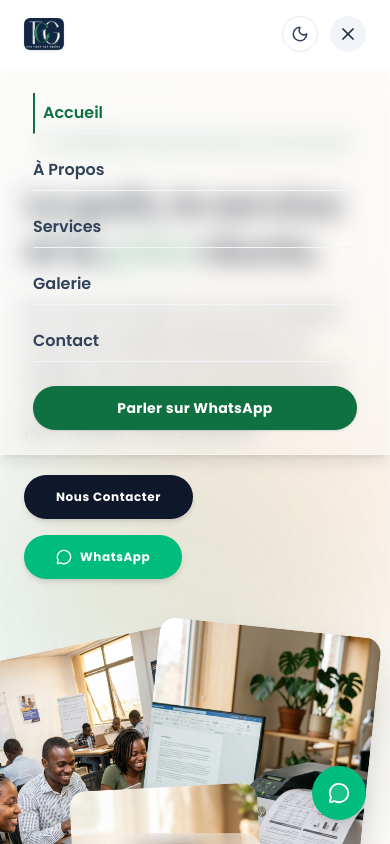
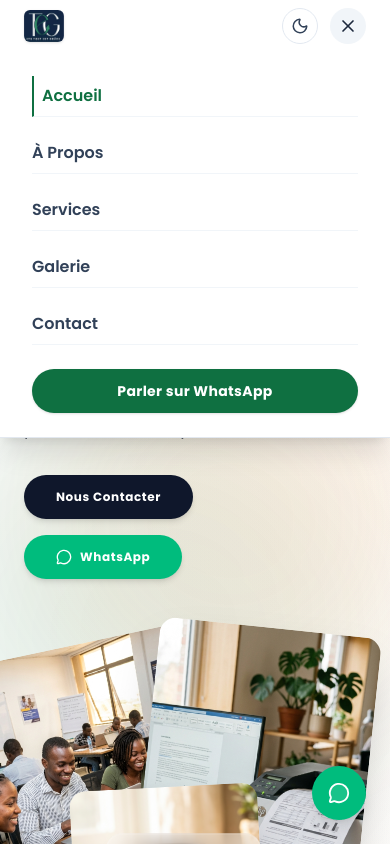
Before and after one commit to ynyonato/tout-est-graces, a Next.js app: page / in a window 390 px wide. Both pictures are taken after a click on the button 348 px from the left and 34 px from the top of the page. Shown: the top 844 px of the page. Built offline with nearby package versions, Linux system fonts and the light colour scheme.

Commit message:
Correction lisibilite menu mobile

```diff
--- a/src/components/Header.tsx
+++ b/src/components/Header.tsx
@@ -49,7 +49,9 @@ export default function Header() {
   return (
     <header
       className={`fixed top-0 left-0 right-0 z-50 transition-theme ${
-        scrolled ? "glass-nav shadow-sm py-2" : "bg-transparent py-4"
+        scrolled || isOpen
+          ? "bg-white/98 dark:bg-slate-900/98 backdrop-blur-md shadow-sm py-2"
+          : "bg-transparent py-4"
       }`}
     >
       {/* Gradient bottom border glow when scrolled */}
@@ -138,7 +140,7 @@ export default function Header() {
             animate={{ opacity: 1, y: 0 }}
             exit={{ opacity: 0, y: -20 }}
             transition={{ duration: 0.3, ease: "easeInOut" }}
-            className="md:hidden absolute top-full left-0 right-0 w-full glass-effect shadow-lg py-6 px-8 flex flex-col gap-6"
+            className="md:hidden absolute top-full left-0 right-0 w-full bg-white dark:bg-slate-900 border-b border-slate-200 dark:border-slate-800 shadow-xl py-6 px-8 flex flex-col gap-6"
           >
             <nav className="flex flex-col gap-4 font-poppins text-base font-semibold">
               {navLinks.map((link) => {
```
